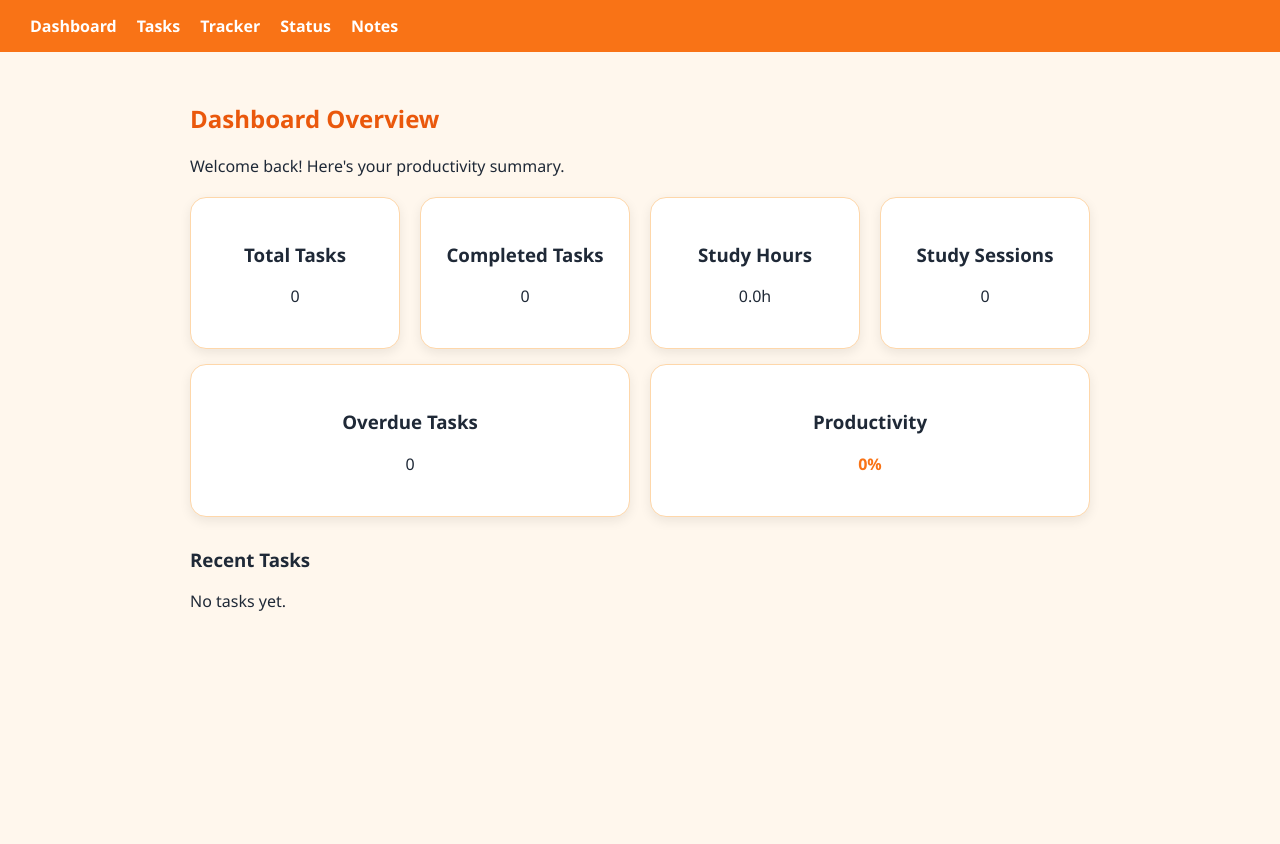
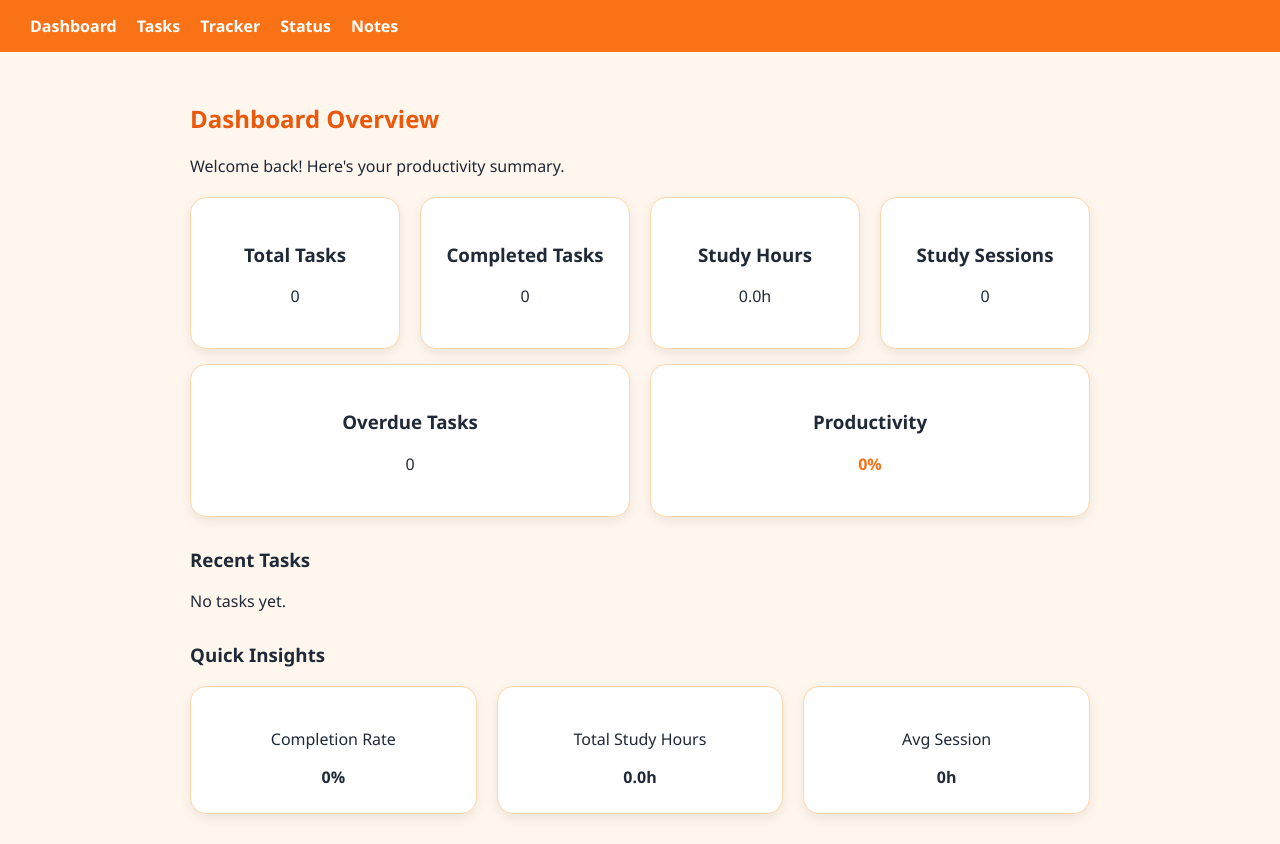
Before and after one commit to agrawalaanya28-08/productivity-dashboard, a React (Create React App) app: page /#/ in a window 1280 px wide. Before the commit the page ends 800 px from the top, so only its background shows below. Built offline with nearby package versions, Linux system fonts and the light colour scheme.

Commit message:
Added PropTypes

```diff
--- a/src/components/TaskCard.js
+++ b/src/components/TaskCard.js
@@ -12,26 +12,20 @@ const TaskCard = ({ task, toggleComplete, deleteTask }) => {
     new Date(task.dueDate) < new Date() && !task.completed;
 
   return (
-    <div className="card" style={{ marginBottom: "15px" }}>
+    <div className="card">
       <h3>{task.title}</h3>
-
       <p>📅 {new Date(task.dueDate).toLocaleDateString()}</p>
-
-      <p className={`priority ${getPriorityClass(task.priority)}`}>
+      <span className={`priority ${getPriorityClass(task.priority)}`}>
         {task.priority}
-      </p>
+      </span>
 
       {isOverdue && <p style={{ color: "red" }}>⚠ Overdue</p>}
 
-      <div style={{ marginTop: "10px" }}>
-        <button onClick={() => toggleComplete(task.id)}>
-          {task.completed ? "Undo" : "Complete"}
-        </button>
+      <button onClick={() => toggleComplete(task.id)}>
+        {task.completed ? "Undo" : "Complete"}
+      </button>
 
-        <button onClick={() => deleteTask(task.id)}>
-          Delete
-        </button>
-      </div>
+      <button onClick={() => deleteTask(task.id)}>Delete</button>
     </div>
   );
 };
--- a/src/pages/Dashboard.js
+++ b/src/pages/Dashboard.js
@@ -70,13 +70,59 @@ function Dashboard({ tasks, studySessions }) {
 
         {recentTasks.length > 0 ? (
           recentTasks.map(task => (
-            <div key={task.id} className="card" style={{ marginTop: "10px" }}>
-              <p>{task.title}</p>
+            <div
+              key={task.id}
+              className="card"
+              style={{
+                marginTop: "10px",
+                display: "flex",
+                alignItems: "center",
+                gap: "10px",
+              }}
+            >
+              <input type="checkbox" checked={task.completed} readOnly />
+
+              <div>
+                <h4 style={{ margin: 0 }}>{task.title}</h4>
+                <small>
+                  {task.priority} • Due:{" "}
+                  {new Date(task.dueDate).toLocaleDateString()}
+                </small>
+              </div>
             </div>
           ))
         ) : (
           <p>No tasks yet.</p>
         )}
+      </div>
+
+      <div style={{ marginTop: "30px" }}>
+        <h3>Quick Insights</h3>
+
+        <div className="grid">
+          <div className="card">
+            <p>Completion Rate</p>
+            <strong>
+              {totalTasks > 0
+                ? Math.round((completedTasks / totalTasks) * 100)
+                : 0}%
+            </strong>
+          </div>
+
+          <div className="card">
+            <p>Total Study Hours</p>
+            <strong>{totalStudyHours.toFixed(1)}h</strong>
+          </div>
+
+          <div className="card">
+            <p>Avg Session</p>
+            <strong>
+              {studySessions.length > 0
+                ? (totalStudyHours / studySessions.length).toFixed(1)
+                : 0}h
+            </strong>
+          </div>
+        </div>
       </div>
     </div>
   );
--- a/src/pages/Tasks.js
+++ b/src/pages/Tasks.js
@@ -45,28 +45,14 @@ const Tasks = ({ tasks, setTasks }) => {
       <h2>Task Manager</h2>
 
       <form onSubmit={addTask} style={{ marginTop: "20px" }}>
-        <input
-          value={title}
-          onChange={(e) => setTitle(e.target.value)}
-          placeholder="Task title"
-        />
-
-        <input
-          type="date"
-          value={dueDate}
-          onChange={(e) => setDueDate(e.target.value)}
-        />
-
-        <select
-          value={priority}
-          onChange={(e) => setPriority(e.target.value)}
-        >
+        <input value={title} onChange={(e) => setTitle(e.target.value)} />
+        <input type="date" value={dueDate} onChange={(e) => setDueDate(e.target.value)} />
+        <select value={priority} onChange={(e) => setPriority(e.target.value)}>
           <option>High</option>
           <option>Medium</option>
           <option>Low</option>
         </select>
-
-        <button type="submit">Add</button>
+        <button type="submit">Add Task</button>
       </form>
 
       <div style={{ marginTop: "20px" }}>
--- a/src/pages/Tracker.js
+++ b/src/pages/Tracker.js
@@ -30,19 +30,8 @@ const Tracker = ({ studySessions, onAddSession, onDeleteSession }) => {
       <h2>Study Tracker</h2>
 
       <form onSubmit={handleSubmit}>
-        <input
-          value={subject}
-          onChange={(e) => setSubject(e.target.value)}
-          placeholder="Subject"
-        />
-
-        <input
-          type="number"
-          value={duration}
-          onChange={(e) => setDuration(e.target.value)}
-          placeholder="Hours"
-        />
-
+        <input value={subject} onChange={(e) => setSubject(e.target.value)} />
+        <input type="number" value={duration} onChange={(e) => setDuration(e.target.value)} />
         <button type="submit">Add</button>
       </form>
 
@@ -52,7 +41,7 @@ const Tracker = ({ studySessions, onAddSession, onDeleteSession }) => {
       </div>
 
       {studySessions.map((s) => (
-        <div className="card" key={s.id} style={{ marginTop: "10px" }}>
+        <div className="card" key={s.id}>
           <p>{s.subject} - {s.duration} hrs</p>
           <button onClick={() => onDeleteSession(s.id)}>Delete</button>
         </div>
```
